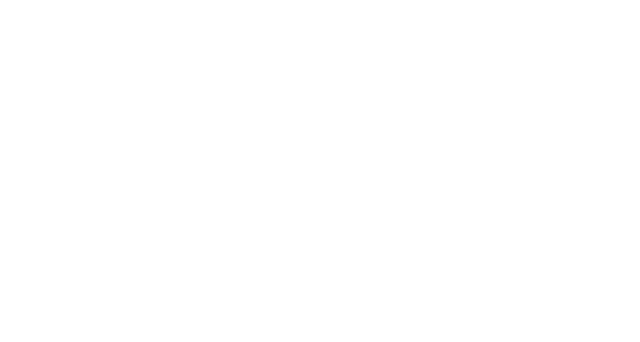
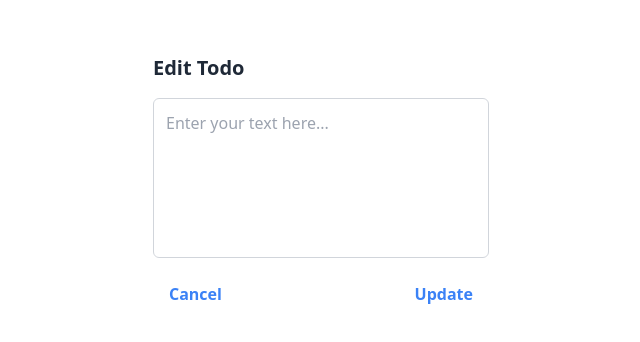
Before and after one commit to Pratiyush2003/figma-todo-project, a React (Vite) app: page /EditModal/1 in a window 1280 px wide. Before the commit this address had no page. Shown: the part 216-558 px from the top of the page, without its empty margins (319-959 px from the left). Built offline with nearby package versions, Linux system fonts and the light colour scheme.

Commit message:
hello world

```diff
--- a/src/App.jsx
+++ b/src/App.jsx
@@ -2,7 +2,9 @@ import React from "react";
 import "./App.css";
 import Main from "./Components/Main";
 import { BrowserRouter, Routes, Route } from "react-router-dom";
+import EditModal from "./Components/EditModal";
 import Modal from "./Components/Modal";
+
 
 const App = () => {
   return (
@@ -10,7 +12,7 @@ const App = () => {
       <BrowserRouter>
         <Routes>
           <Route path="/" element={<Main />} />
-          {/* <Route path="/:id" element={<Modal />}/> */}
+          <Route path="/EditModal/:id" element={<EditModal />}/>
         </Routes>
       </BrowserRouter>
     </div>
--- /dev/null
+++ b/src/Components/EditModal.jsx
@@ -0,0 +1,95 @@
+import React, { useState, useEffect, useRef } from "react";
+import ReactDOM from "react-dom";
+import { updatetodo } from "../app/features/getUserSlice";
+import { useDispatch, useSelector } from "react-redux";
+import { useNavigate, useParams } from "react-router-dom";
+
+const EditModal = () => {
+    const [isVisible, setIsVisible] = useState(false);
+    const { todos } = useSelector((state) => state.app);
+    const [todo, setTodo] = useState(null);
+
+    const dispatch = useDispatch();
+    const { id } = useParams();
+    const navigate = useNavigate();
+    const menuRef = useRef();
+
+    useEffect(() => {
+        setIsVisible(true);
+    }, []);
+
+    useEffect(() => {
+        const filteredTodo = todos.find((p) => p.id == id);
+        setTodo(filteredTodo);
+    }, [id, todos]);
+
+    const handleClose = () => {
+        setIsVisible(false);
+        setTimeout(() => {
+            navigate('/');
+        }, 300);
+    };
+
+    const updateTodohandler = () => {
+        if (todo) {
+            dispatch(updatetodo(todo));
+            navigate('/');
+        }
+    };
+
+    useEffect(() => {
+        const handler = (e) => {
+            if (menuRef.current && !menuRef.current.contains(e.target)) {
+                handleClose();
+            }
+        };
+
+        document.addEventListener("mousedown", handler);
+        return () => {
+            document.removeEventListener("mousedown", handler);
+        };
+    }, []);
+
+    return ReactDOM.createPortal(
+        <div className="fixed inset-0 flex items-center justify-center z-50">
+            <div
+                ref={menuRef}
+                className={`rounded-lg p-6 max-w-sm w-full h-auto flex flex-col
+                justify-between transform transition-transform duration-300 ease-out ${isVisible
+                    ? "translate-y-0 opacity-100"
+                    : "-translate-y-full opacity-0"
+                }`}
+            >
+                <h2
+                    className="text-xl font-bold cursor-pointer mb-4 text-gray-800"
+                    onClick={handleClose}
+                >
+                    Edit Todo
+                </h2>
+                <textarea
+                    value={todo ? todo.todo : ""}
+                    onChange={(e) => setTodo({ ...todo, todo: e.target.value })}
+                    className="w-full h-40 p-3 border border-gray-300 rounded-md focus:outline-none focus:ring-2 focus:ring-blue-500 resize-none mb-4 text-gray-700"
+                    placeholder="Enter your text here..."
+                ></textarea>
+                <div className="flex justify-between space-x-4">
+                    <button
+                        onClick={handleClose}
+                        className="text-blue-500 font-bold px-4 py-2 rounded-md hover:bg-gray-300 transition-colors"
+                    >
+                        Cancel
+                    </button>
+                    <button
+                        onClick={updateTodohandler}
+                        className="text-blue-500 font-bold px-4 py-2 rounded-md hover:bg-blue-600 hover:text-white transition-colors"
+                    >
+                        Update
+                    </button>
+                </div>
+            </div>
+        </div>,
+        document.getElementById("modal-root")
+    );
+};
+
+export default EditModal;
--- a/src/Components/Modal.jsx
+++ b/src/Components/Modal.jsx
@@ -6,7 +6,6 @@ import { useParams } from "react-router-dom";
 
 const Modal = ({ onClose, category }) => {
   const [isVisible, setIsVisible] = useState(false);
-  const { todos } = useSelector((state) => state.app);
   const [todo, setTodo] = useState("");
 
   const dispatch = useDispatch();
--- a/src/Components/TodoList.jsx
+++ b/src/Components/TodoList.jsx
@@ -9,6 +9,7 @@ const TodoList = ({ todos, handleToggle, toggleStates }) => {
       <ul className="flex flex-col mt-5 p-2">
         {General &&
           General.map((p) => (
+
             <li className="w-full h-16 flex item-center mt-4" key={p.id}>
               <div className="w-1/5 text-center flex items-center justify-center">
                 <input
@@ -18,9 +19,8 @@ const TodoList = ({ todos, handleToggle, toggleStates }) => {
                   className="appearance-none rounded-full w-8 h-8 border-2 border-gray-500 checked:bg-blue-500 checked:border-blue-500 self-center"
                 />
               </div>
-
-              <div className="w-3/5 text-left flex items-center border-b-2 border-gray-500">
-
+              <Link to={`/EditModal/${p.id}`} className="w-3/5 text-left flex items-center border-b-2 border-gray-500">
+              <div>
                 <p
                   className={`text-[18px] font-bold ${
                     toggleStates[p.id] ? "line-through" : ""
@@ -28,8 +28,8 @@ const TodoList = ({ todos, handleToggle, toggleStates }) => {
                 >
                   {p.todo}
                 </p>
-
               </div>
+              </Link>
               <div className="w-1/5 flex items-center justify-end border-b-2 border-gray-500">
                 <button className="rounded-full bg-green-500 h-4 w-4 mr-8 md:mx-12"></button>
               </div>
```
Also changed, not shown: src/Components/Handle.jsx (line endings or trailing spaces), src/Components/Main.jsx (line endings or trailing spaces), src/Components/index.txt (added).
